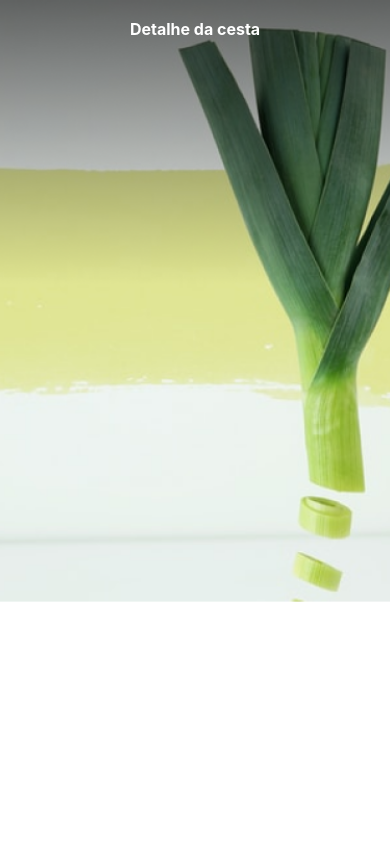
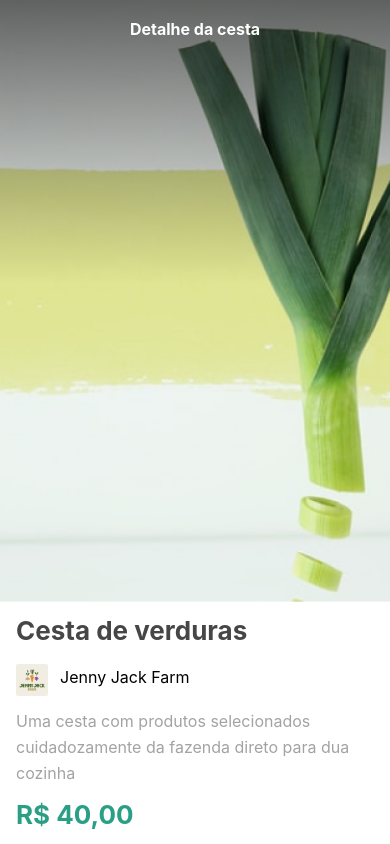
Before and after one commit to wilmarv/ECommerce_Orgs, a React Native app: screen / in a window 390 px wide. Built offline with nearby package versions, Linux system fonts and the light colour scheme.

Commit message:
2.2_Detalhes da cesta

```diff
--- a/src/view/Cesta.tsx
+++ b/src/view/Cesta.tsx
@@ -1,5 +1,5 @@
 import React from "react";
-import { Image, StyleSheet, Dimensions, Text } from "react-native";
+import { Image, StyleSheet, Dimensions, Text, View } from "react-native";
 
 const width = Dimensions.get('screen').width;
 
@@ -8,6 +8,18 @@
         <>
             <Image source={require("../../assets/topo.png")} style={styles.topo} />
             <Text style={styles.titulo}>Detalhe da cesta</Text>
+
+            <View style={styles.cesta}>
+                <Text style={styles.nome}>Cesta de verduras</Text>
+
+                <View style={styles.fazenda}>
+                    <Image style={styles.imagemFazenda} source={require("../../assets/logo.png")} />
+                    <Text style={styles.nomeFazenda}>Jenny Jack Farm</Text>
+                </View>
+
+                <Text style={styles.descricao}>Uma cesta com produtos selecionados cuidadozamente da fazenda direto para dua cozinha</Text>
+                <Text style={styles.preco}>R$ 40,00</Text>
+            </View>
 
         </>
     );
@@ -28,5 +40,40 @@
         color: "white",
         fontWeight: "bold",
         padding: 16
+    },
+    cesta: {
+        paddingVertical: 8,
+        paddingHorizontal: 16
+    },
+    nome: {
+        fontSize: 26,
+        lineHeight: 42,
+        color: "#464646",
+        fontWeight: "bold"
+    },
+    fazenda: {
+        flexDirection: "row",
+        paddingVertical: 12
+    },
+    imagemFazenda: {
+        width: 32,
+        height: 32
+    },
+    nomeFazenda: {
+        fontSize: 16,
+        lineHeight: 26,
+        marginLeft: 12
+    },
+    descricao: {
+        color: "#A3A3A3",
+        fontSize: 16,
+        lineHeight: 26
+    },
+    preco: {
+        color: "#2A9F85",
+        fontWeight: "bold",
+        fontSize: 26,
+        lineHeight: 42,
+        marginTop: 8
     }
 });
```
